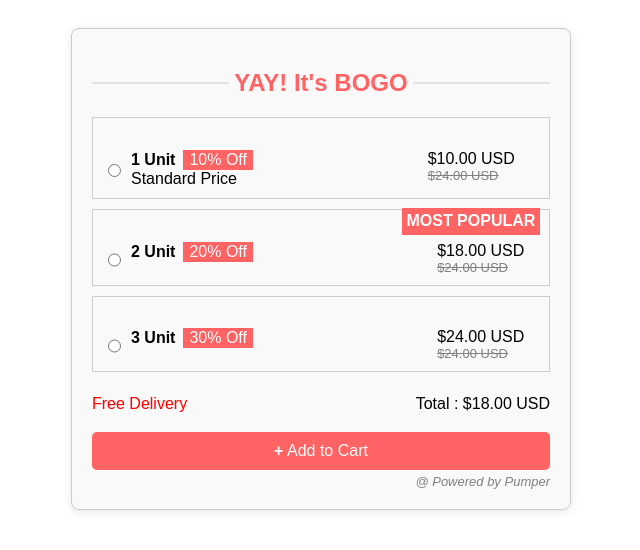
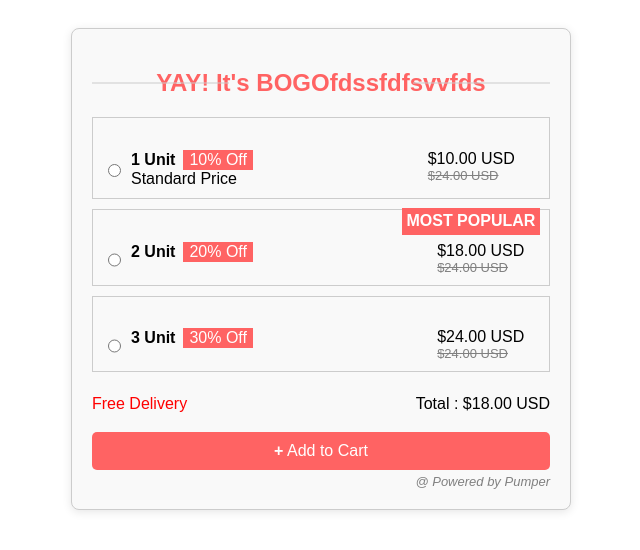
Before and after one commit to Ankitnext/Cart, a plain HTML site: page index.html in a window 1280 px wide. Shown: the whole page, without its empty margins (319-959 px from the left). Drawn offline with Linux system fonts and the light colour scheme.

Commit message:
changes
changes

```diff
--- a/index.html
+++ b/index.html
@@ -19,7 +19,7 @@
 
                     <div>
                         <div id="c1">
-                            <h2 class="card-title"><span id="ln"></span>YAY! It's BOGO <span></span> </h2>
+                            <h2 class="card-title"><span id="ln"></span>YAY! It's BOGOfdssfdfsvvfds <span></span> </h2>
                         </div>
                         <form action="">
                             <div class="unit">
```
